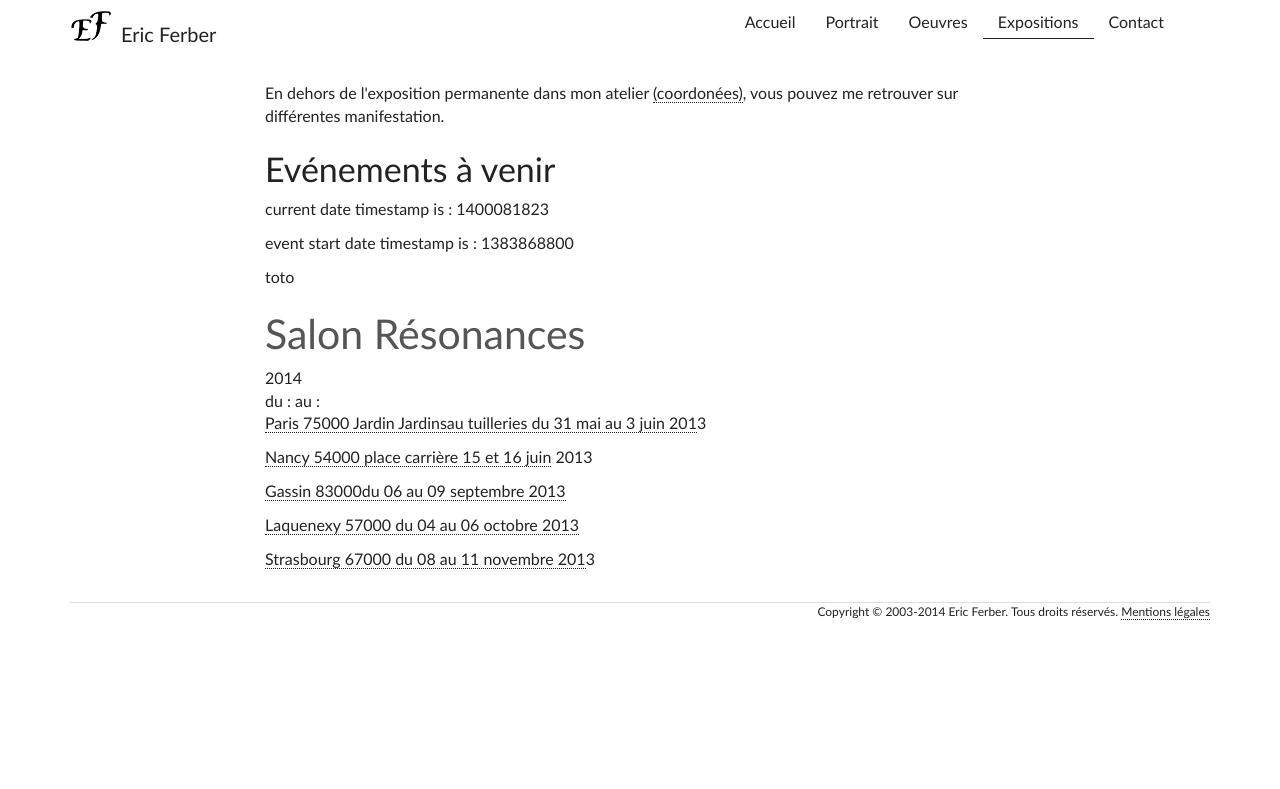
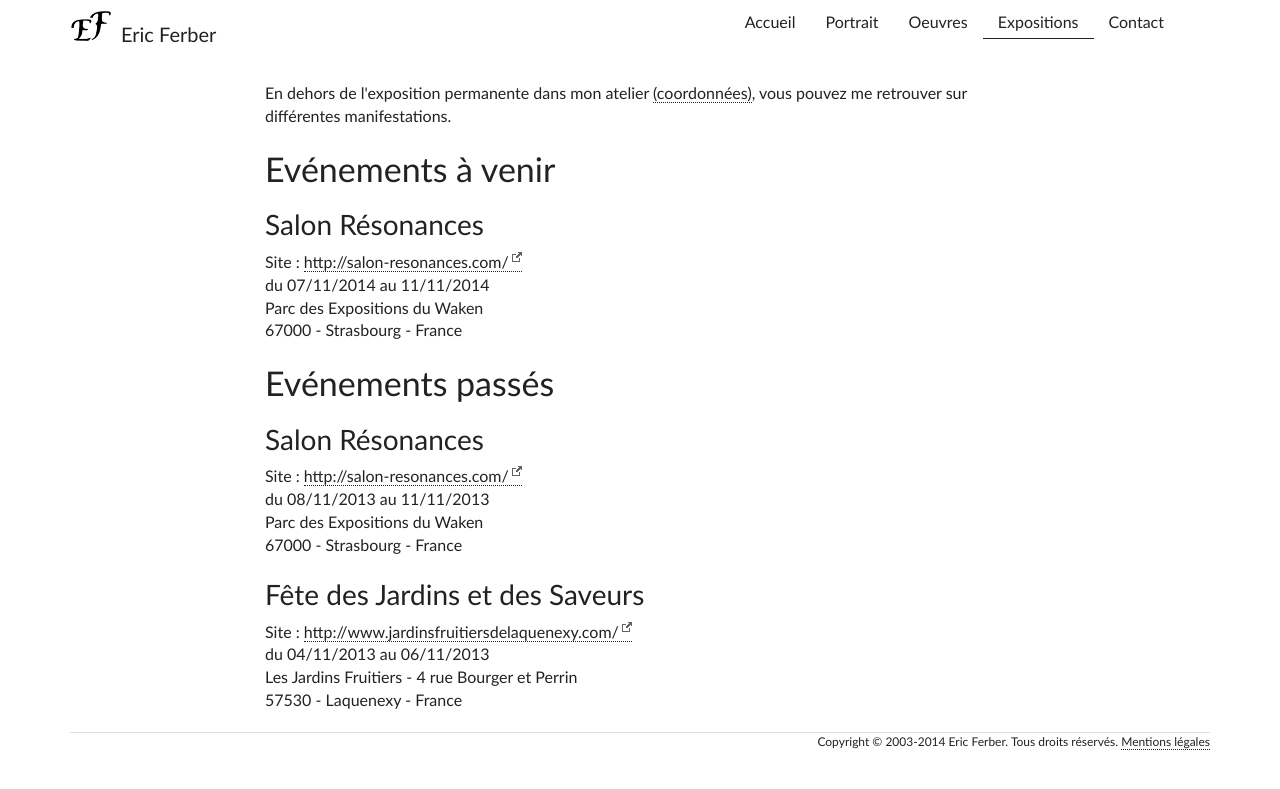
Before and after one commit to Eric-Ferber/Eric-Ferber.github.io, a Jekyll site: the page built from expositions.html, in a window 1280 px wide. Shown: the top 789 px of the page. Built offline with Jekyll 4.4.1, drawn with Linux system fonts in a browser that asks for light colours.

Commit message:
event page working

```diff
--- a/_data/events.yml
+++ b/_data/events.yml
@@ -1,5 +1,19 @@
+# les expos
+# classement par ordre chronologique inverse
+# les plus récentes sont en haut de la page
+# l'ordre est important !!!!
 
-
+- name: Salon Résonances
+  description: Salon européen des métiers d'art
+  site: http://salon-resonances.com/
+  startDate: 7/11/2014
+  endDate: 11/11/2014
+  adresse: Parc des Expositions du Waken
+  city: Strasbourg
+  postCode: 67000
+  country: France
+  comments:
+  show : true
 
 - name: Salon Résonances
   description: Salon européen des métiers d'art
@@ -7,7 +21,20 @@
   startDate: 8/11/2013
   endDate: 11/11/2013
   adresse: Parc des Expositions du Waken
-  ville: Strasbourg
+  city: Strasbourg
   postCode: 67000
   country: France
-  comments: retrouvez moi au stand 23
+  comments:
+  show : true
+
+- name: Fête des Jardins et des Saveurs
+  description:
+  site: http://www.jardinsfruitiersdelaquenexy.com/
+  startDate: 4/11/2013
+  endDate: 6/11/2013
+  adresse: Les Jardins Fruitiers - 4 rue Bourger et Perrin
+  city: Laquenexy
+  postCode: 57530
+  country: France
+  comments:
+  show : true
--- a/_includes/footer.html
+++ b/_includes/footer.html
@@ -10,6 +10,7 @@
 <script type="text/javascript" src="/bootstrap/js/jquery.easing.1.3.js"></script>
 <script type="text/javascript" src="/bootstrap/js/jquery.elastislide.js"></script>
 <script type="text/javascript" src="/bootstrap/js/gallery.js"></script>
+<script type="text/javascript" src="/bootstrap/js/scripts.js"></script>
 
 <script>
   (function(i,s,o,g,r,a,m){i['GoogleAnalyticsObject']=r;i[r]=i[r]||function(){
--- /dev/null
+++ b/bootstrap/js/scripts.js
@@ -0,0 +1,13 @@
+
+
+// target='_blank' on url that are not par of the current domain
+// see http://stackoverflow.com/questions/4425198/markdown-target-blank
+(function() {
+    var links = document.links;
+    for (var i = 0, linksLength = links.length; i < linksLength; i++) {
+       if (links[i].hostname != window.location.hostname) {
+           links[i].target = '_blank';
+           links[i].className += ' externalLink'
+       }
+    }
+})();
--- a/expositions.html
+++ b/expositions.html
@@ -5,77 +5,55 @@ menu: main
 weight : 40
 ---
 
-<div class="row">
+<div class="row events">
   <div class="col-md-8 col-md-offset-2">
-
-    <p>En dehors de l'exposition permanente dans mon atelier <a href="contact.html">(coordonées)</a>, vous pouvez me retrouver sur différentes manifestation.</p>
-
+    <p class="">En dehors de l'exposition permanente dans mon atelier <a href="contact.html">(coordonnées)</a>, vous pouvez me retrouver sur différentes manifestations.</p>
     <h2>Evénements à venir</h2>
-
     {% assign curDate = site.time | date: '%s' %}
+    {% assign printedPastEventTitle = false %}
 
     {% for e in site.data.events %}
+        {% if e.show == true %}
+            {% assign evtDate = e.endDate | date: '%s' %}
+            {% if evtDate <= curDate and printedPastEventTitle == false %}
+                {% assign printedPastEventTitle = true %}
+                <h2>Evénements passés</h2>
+            {% endif %}
+            <div class="event">
+                <div itemscope itemtype="http://schema.org/Event">
 
-<p>current date timestamp is : {{curDate}}</p>
-
-{% assign evtDate = e.startDate | date: '%s' %}
-
-<p>event start date timestamp is : {{evtDate}}</p>
-
-<time>toto {{ nowunix }}</time>
-
-
-
-
-
-
-    {% assign i        = e.name %}
-<h1>{{ i }}</h1>
-{{ site.time | date: '%Y' }}
-
-
-<div itemscope itemtype="http://schema.org/Event">
-    <a itemprop="url" href="">
-        <div itemprop="name">
-            <strong></strong>
-        </div>
-    </a>
+                    <h3 itemprop="name">
+                        {{e.name}}
+                    </h3>
+                    {% if e.site %}
+                     Site : <a itemprop="url" href="{{e.site}}">{{e.site}}</a>
+                    {% endif %}
                     <div itemprop="description"></div>
                     <div>
-        <meta itemprop="startDate" content="2013-11-08T10:00">du :
-        <meta itemprop="endDate" content="2013-11-11:00.000">au :
+                        {% if e.endDate %}
+                            <meta itemprop="startDate" content="{{ e.startDate | date: '%Y-%d-%m' }}">du {{ e.startDate | date: '%d/%m/%Y' }}
+                            <meta itemprop="endDate" content="{{ e.endDate | date: '%Y-%d-%m' }}">au {{ e.endDate | date: '%d/%m/%Y' }}
+                        {% else %}
+                            <meta itemprop="startDate" content="{{ e.startDate | date: '%Y-%d-%m' }}">le {{ e.startDate | date: '%d/%m/%Y' }}
+                        {% endif %}
                     </div>
 
                 </div>
                 <div itemprop="location" itemscope itemtype="http://schema.org/PostalAddress">
-    <div itemprop="streetAddress"></div>
-    <div><span itemprop="addressLocality"></span></div>
-    <div itemprop="postalCode"></div>
-    <div itemprop="addressCountry"></div>
-</div>
-
-    {% endfor %}
-
-
-
-
-
-
-
-<p><a href="http://www.jardinsjardin.com/">Paris
-75000 Jardin Jardinsau tuilleries du 31 mai au 3 juin 201</a>3</p>
-<p><a href="http://www.artspire.fr/">Nancy
-54000
-place carrière
-15 et 16 juin</a> 2013</p>
-<p><a href="http://www.rencontredejardins.com/">Gassin
-83000du 06 au 09 septembre 2013</a></p>
-<p><a href="http://www.jardinsfruitiersdelaquenexy.com/index.php/nos-actualites/la-fete-des-jardins-et-des-saveurs">Laquenexy
-57000 du 04 au 06 octobre  2013</a></p>
-<p><a href="http://www.salon-resonances.com/fr/">Strasbourg
-67000 du 08 au 11 novembre 201</a>3</p>
-
-
-
+                    <div>
+                        <span itemprop="streetAddress">{{ e.adresse }}</span>
+                        <br><span itemprop="postalCode">{{ e.postCode }}</span>
+                         - <span itemprop="addressLocality">{{ e.city }}</span>
+                         - <span itemprop="addressCountry">{{ e.country }}</span>
                     </div>
                 </div>
+                {% if e.comments %}
+                <div class="eventComments">
+                    <p>{{ e.comments }}</p>
+                </div>
+                {% endif %}
+            </div>
+        {% endif %}
+    {% endfor %}
+  </div>
+</div>
--- a/portrait.html
+++ b/portrait.html
@@ -24,7 +24,7 @@ weight : 10
   <div class="col-md-8 col-md-offset-2">
     <blockquote>
       <p>L’art n'exige pas seulement la passion, il veut avant tout la vérité, et d'abord, la vérité de la passion.</p>
-      <footer>Alain Veinstein</footer>
+      <footer class="text-right">Alain Veinstein</footer>
     </blockquote>
   </div>
 </div>
```
Also changed, not shown: bootstrap/less/custom.less (+9 -0 lines), bootstrap/css/bootstrap.min.css, img/external_link_icon.gif (added). Lines whose indentation alone changed are shown as unchanged.
